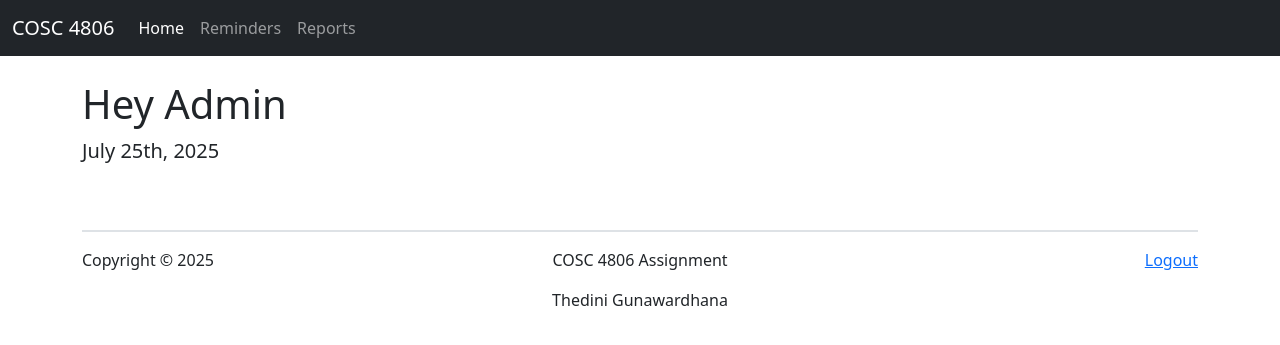
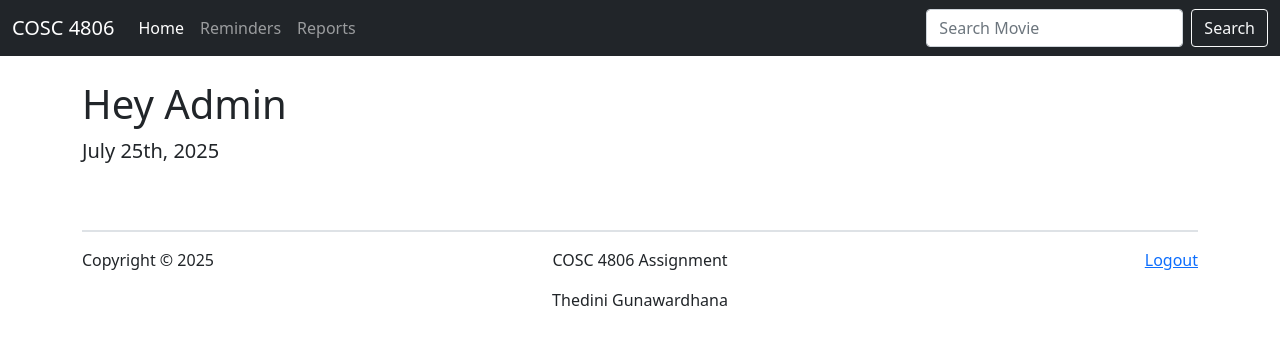
Before and after one commit to tgunawardhana/COSC-4806-Project, a PHP site: page /home in a window 1280 px wide. Shown: the top 345 px of the page. Run offline with PHP 8.4, Linux system fonts and the light colour scheme; the visitor is signed in with stand-in values (Sample User, id 1); tables that the repository leaves empty or names only in its code hold one stand-in row (values such as "Sample post"); data that the repository does not hold is empty.

Commit message:
Add movie search to header

```diff
--- a/app/views/templates/header.php
+++ b/app/views/templates/header.php
@@ -57,6 +57,12 @@ if (!isset($_SESSION['auth'])) {
       -->
 
       </ul>
+
+  <form class="d-flex" action="/movie/search" method="post" >
+    <input class="form-control me-2" type="search" id="title" name="title" placeholder="Search Movie" aria-label="Search">
+    <button class="btn btn-outline-light" type="submit">Search</button>
+  </form>
+
     </div>
   </div>
 </nav>
```
